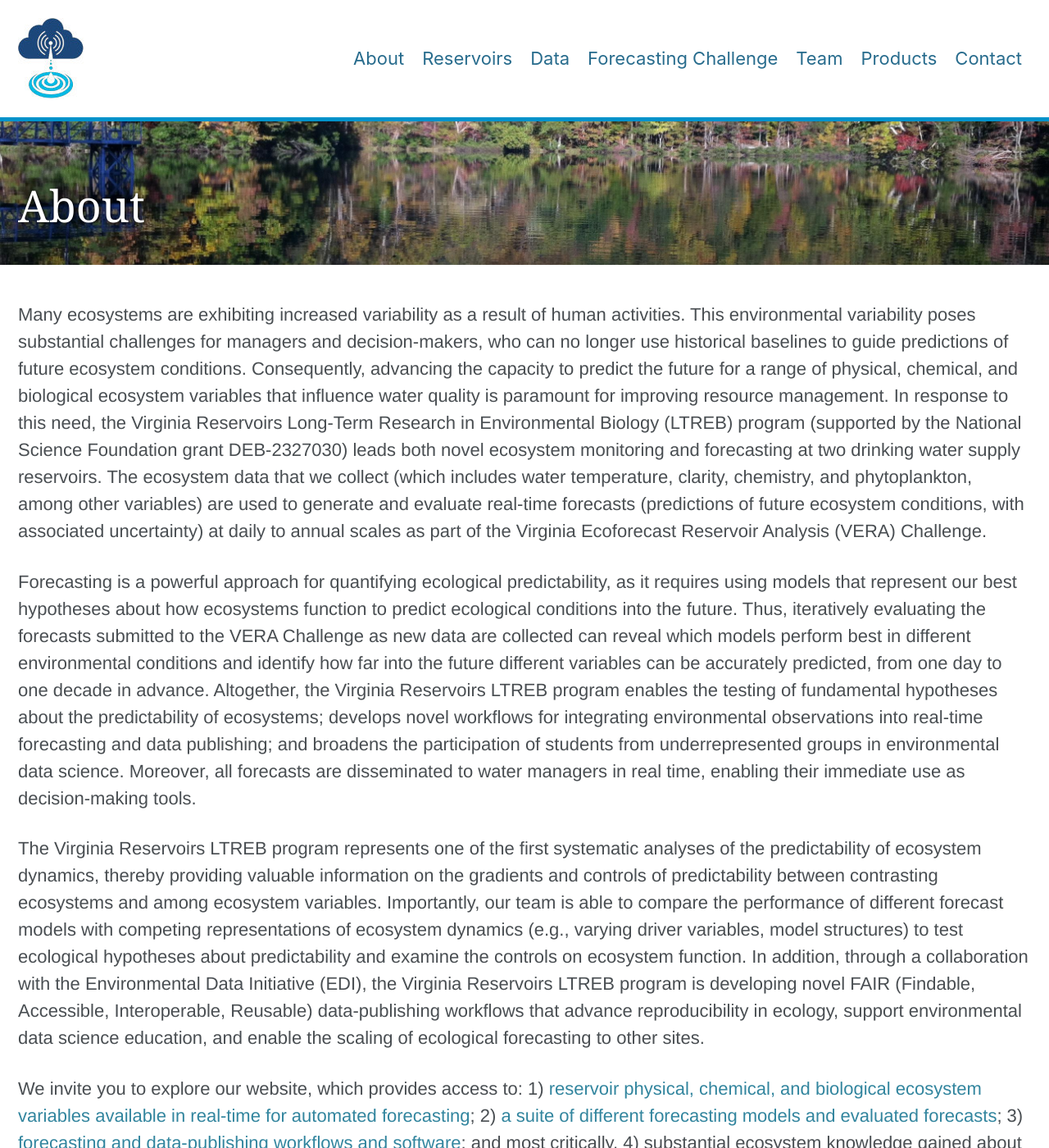
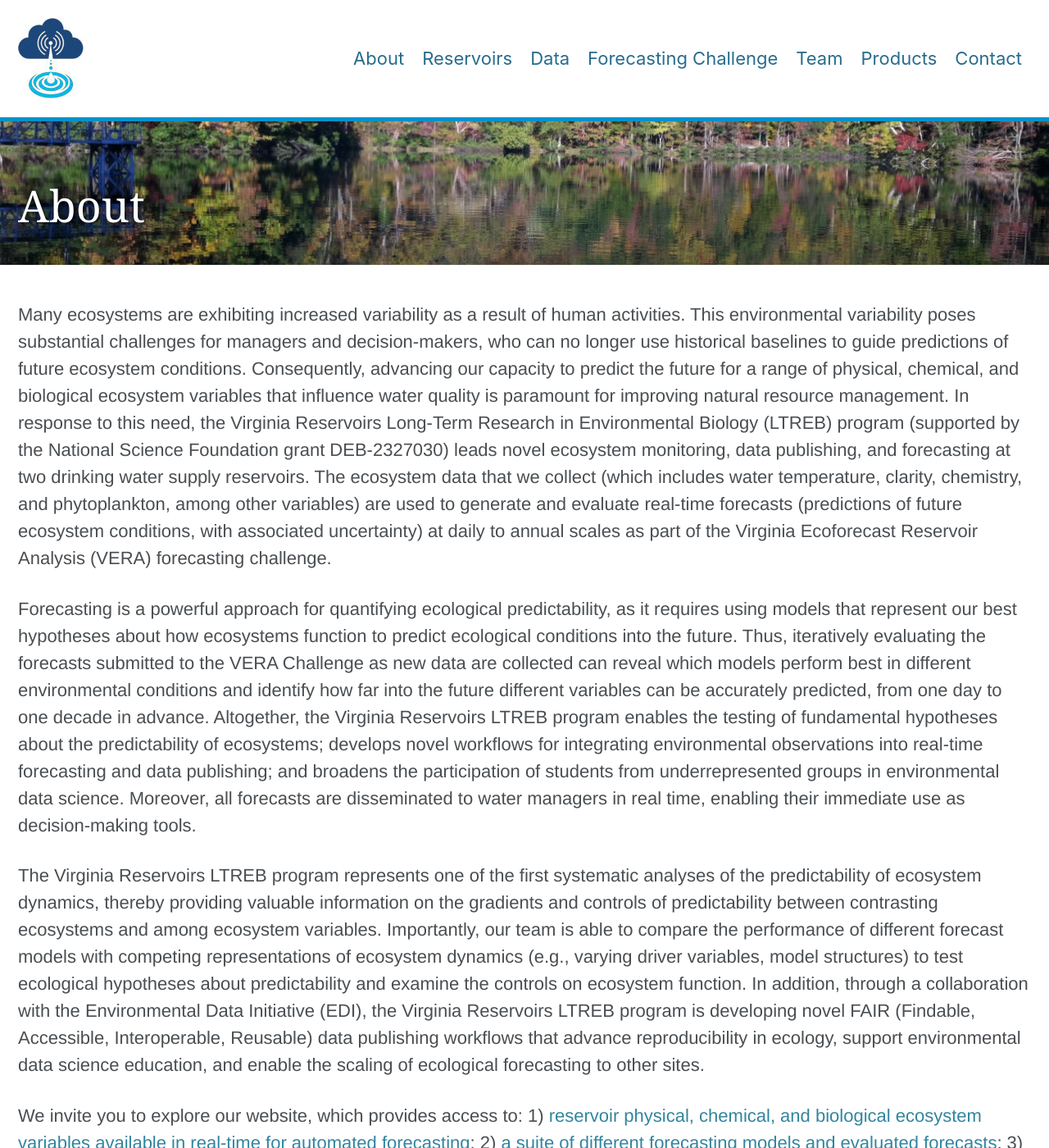
Before and after one commit to LTREB-reservoirs/LTREB-reservoirs.github.io, a Jekyll site: the page built from _pages/about.md, in a window 1280 px wide and 1400 px high. Shown: the whole window at 82% size. Built offline with Jekyll 4.4.1, drawn with Linux system fonts in a browser that asks for light colours; cached includes are drawn as plain includes; nearby versions of some CDN libraries.

Commit message:
Update about.md

```diff
--- a/_pages/about.md
+++ b/_pages/about.md
@@ -5,10 +5,10 @@ header:
   overlay_color: "#5e616c"
   overlay_image: /assets/images/banner.jpg
 ---
-Many ecosystems are exhibiting increased variability as a result of human activities. This environmental variability poses substantial challenges for managers and decision-makers, who can no longer use historical baselines to guide predictions of future ecosystem conditions. Consequently, advancing the capacity to predict the future for a range of physical, chemical, and biological ecosystem variables that influence water quality is paramount for improving resource management. In response to this need, the Virginia Reservoirs Long-Term Research in Environmental Biology (LTREB) program (supported by the National Science Foundation grant DEB-2327030) leads both novel ecosystem monitoring and forecasting at two drinking water supply reservoirs. The ecosystem data that we collect (which includes water temperature, clarity, chemistry, and phytoplankton, among other variables) are used to generate and evaluate real-time forecasts (predictions of future ecosystem conditions, with associated uncertainty) at daily to annual scales as part of the Virginia Ecoforecast Reservoir Analysis (VERA) Challenge.
+Many ecosystems are exhibiting increased variability as a result of human activities. This environmental variability poses substantial challenges for managers and decision-makers, who can no longer use historical baselines to guide predictions of future ecosystem conditions. Consequently, advancing our capacity to predict the future for a range of physical, chemical, and biological ecosystem variables that influence water quality is paramount for improving natural resource management. In response to this need, the Virginia Reservoirs Long-Term Research in Environmental Biology (LTREB) program (supported by the National Science Foundation grant DEB-2327030) leads novel ecosystem monitoring, data publishing, and forecasting at two drinking water supply reservoirs. The ecosystem data that we collect (which includes water temperature, clarity, chemistry, and phytoplankton, among other variables) are used to generate and evaluate real-time forecasts (predictions of future ecosystem conditions, with associated uncertainty) at daily to annual scales as part of the Virginia Ecoforecast Reservoir Analysis (VERA) forecasting challenge.
 
 Forecasting is a powerful approach for quantifying ecological predictability, as it requires using models that represent our best hypotheses about how ecosystems function to predict ecological conditions into the future. Thus, iteratively evaluating the forecasts submitted to the VERA Challenge as new data are collected can reveal which models perform best in different environmental conditions and identify how far into the future different variables can be accurately predicted, from one day to one decade in advance. Altogether, the Virginia Reservoirs LTREB program enables the testing of fundamental hypotheses about the predictability of ecosystems; develops novel workflows for integrating environmental observations into real-time forecasting and data publishing; and broadens the participation of students from underrepresented groups in environmental data science. Moreover, all forecasts are disseminated to water managers in real time, enabling their immediate use as decision-making tools.
 
-The Virginia Reservoirs LTREB program represents one of the first systematic analyses of the predictability of ecosystem dynamics, thereby providing valuable information on the gradients and controls of predictability between contrasting ecosystems and among ecosystem variables. Importantly, our team is able to compare the performance of different forecast models with competing representations of ecosystem dynamics (e.g., varying driver variables, model structures) to test ecological hypotheses about predictability and examine the controls on ecosystem function. In addition, through a collaboration with the Environmental Data Initiative (EDI), the Virginia Reservoirs LTREB program is developing novel FAIR (Findable, Accessible, Interoperable, Reusable) data-publishing workflows that advance reproducibility in ecology, support environmental data science education, and enable the scaling of ecological forecasting to other sites.
+The Virginia Reservoirs LTREB program represents one of the first systematic analyses of the predictability of ecosystem dynamics, thereby providing valuable information on the gradients and controls of predictability between contrasting ecosystems and among ecosystem variables. Importantly, our team is able to compare the performance of different forecast models with competing representations of ecosystem dynamics (e.g., varying driver variables, model structures) to test ecological hypotheses about predictability and examine the controls on ecosystem function. In addition, through a collaboration with the Environmental Data Initiative (EDI), the Virginia Reservoirs LTREB program is developing novel FAIR (Findable, Accessible, Interoperable, Reusable) data publishing workflows that advance reproducibility in ecology, support environmental data science education, and enable the scaling of ecological forecasting to other sites.
 
 We invite you to explore our website, which provides access to: 1) [reservoir physical, chemical, and biological ecosystem variables available in real-time for automated forecasting](https://www.ltreb-reservoirs.org/data/); 2) [a suite of different forecasting models and evaluated forecasts](https://www.ltreb-reservoirs.org/vera4cast/); 3) [forecasting and data-publishing workflows and software](https://flare-forecast.org); and most critically, 4) substantial ecosystem knowledge gained about the predictability of reservoir dynamics.
```
